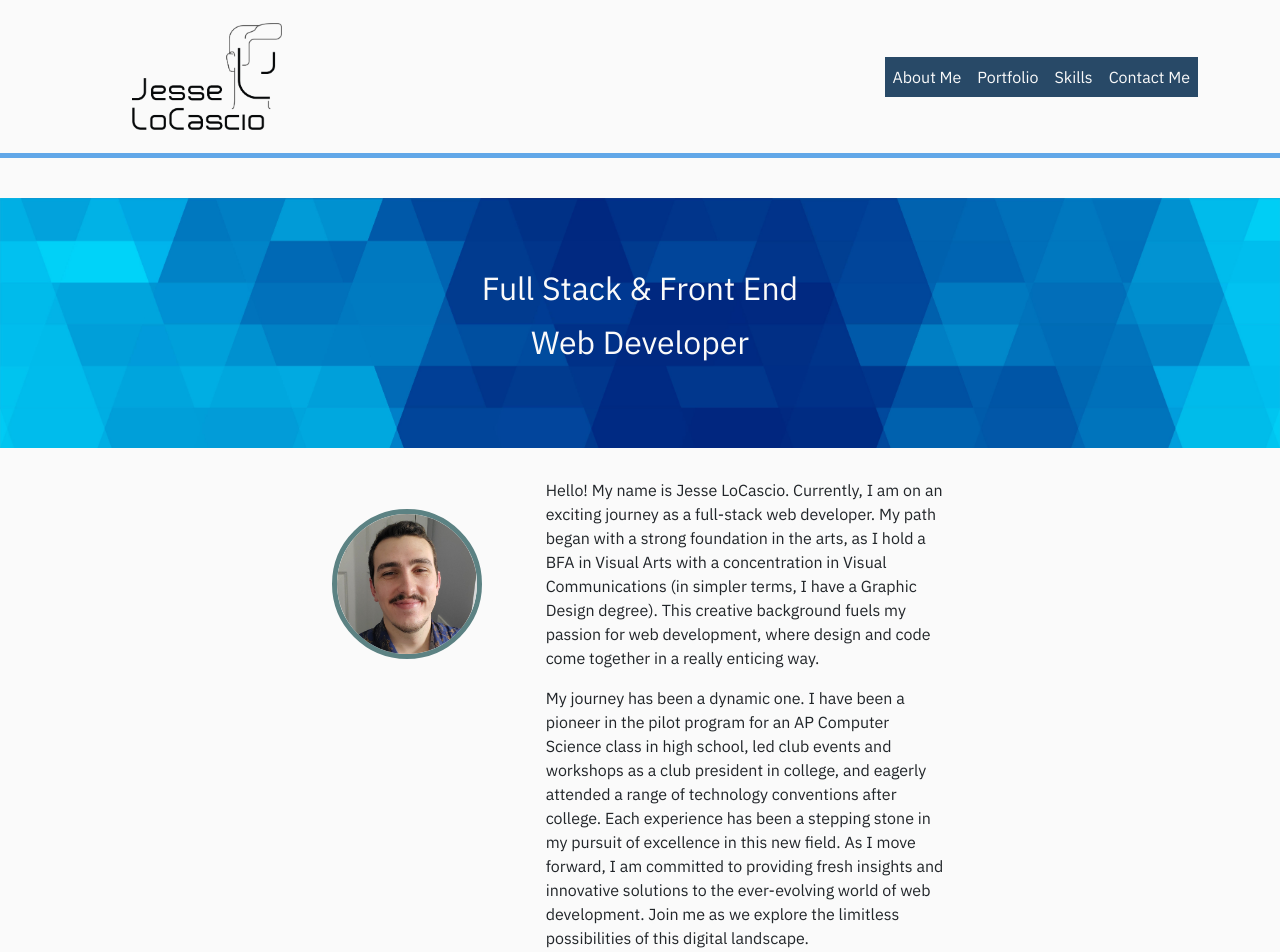
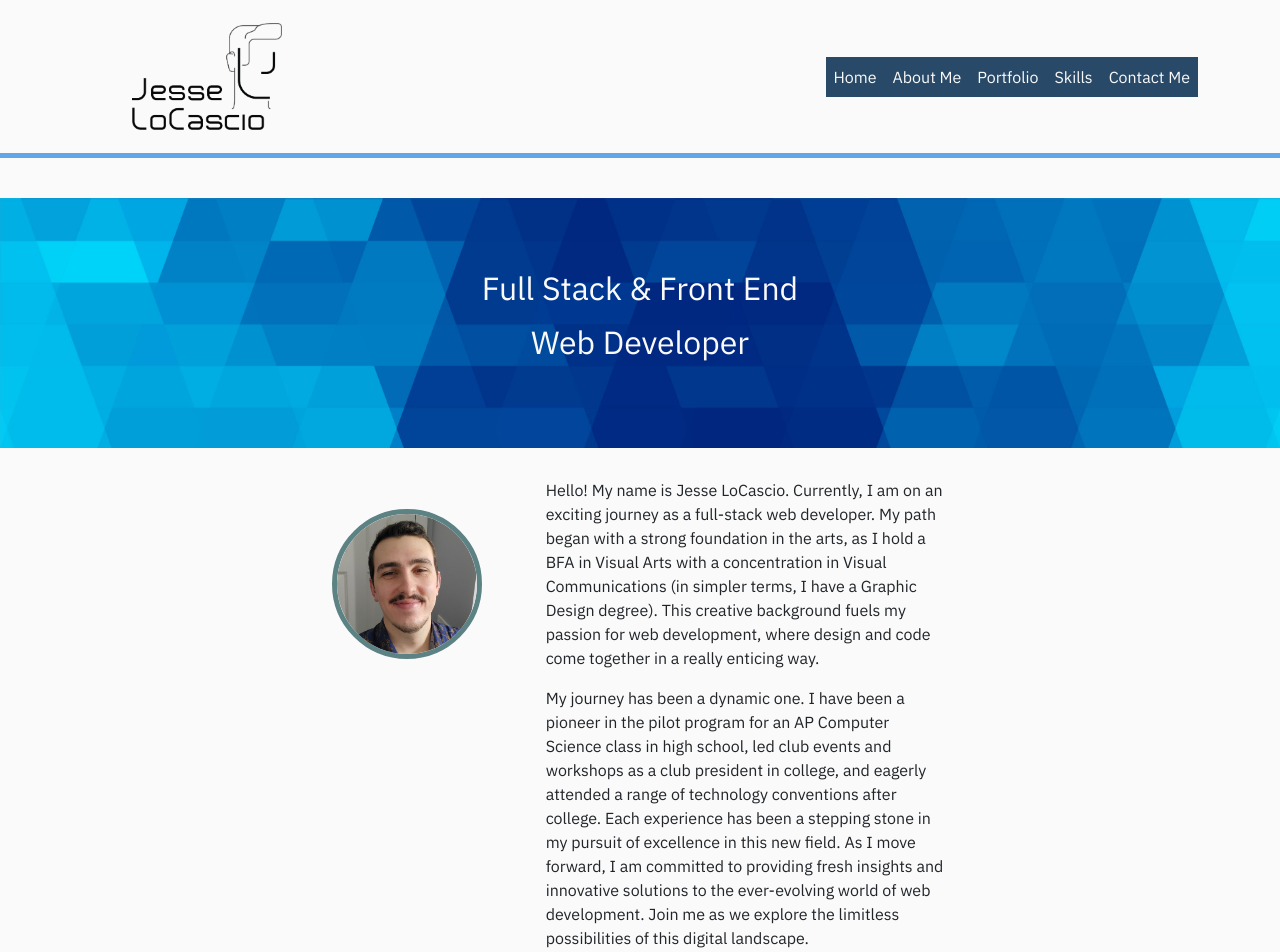
Before and after one commit to jeslocascio/Professional_Portfolio_Website, a React (Vite) app: page / in a window 1280 px wide. Shown: the top 952 px of the page. Built offline with nearby package versions, Linux system fonts and the light colour scheme; the HTML template or start-up script is replaced by a standard one.

Commit message:
Minor adjustments

```diff
--- a/src/components/Header.jsx
+++ b/src/components/Header.jsx
@@ -14,6 +14,9 @@ function Header() {
         <Navbar.Toggle aria-controls="navbar-nav" />
         <Navbar.Collapse id="navbar-nav">
           <Nav className="ms-auto">
+          <Nav.Link href="#" className="nav-link">
+              Home
+            </Nav.Link>
             <Nav.Link href="#about" className="nav-link">
               About Me
             </Nav.Link>
--- a/src/styles/AboutMe.css
+++ b/src/styles/AboutMe.css
@@ -4,6 +4,7 @@
     flex-direction: row;
     width: 100%;
     max-width: 50%; /* Adjust as needed */
+    border-bottom: 5px dashed var(--cornflower_blue);
 }
 
 .photoOfMe {
```
